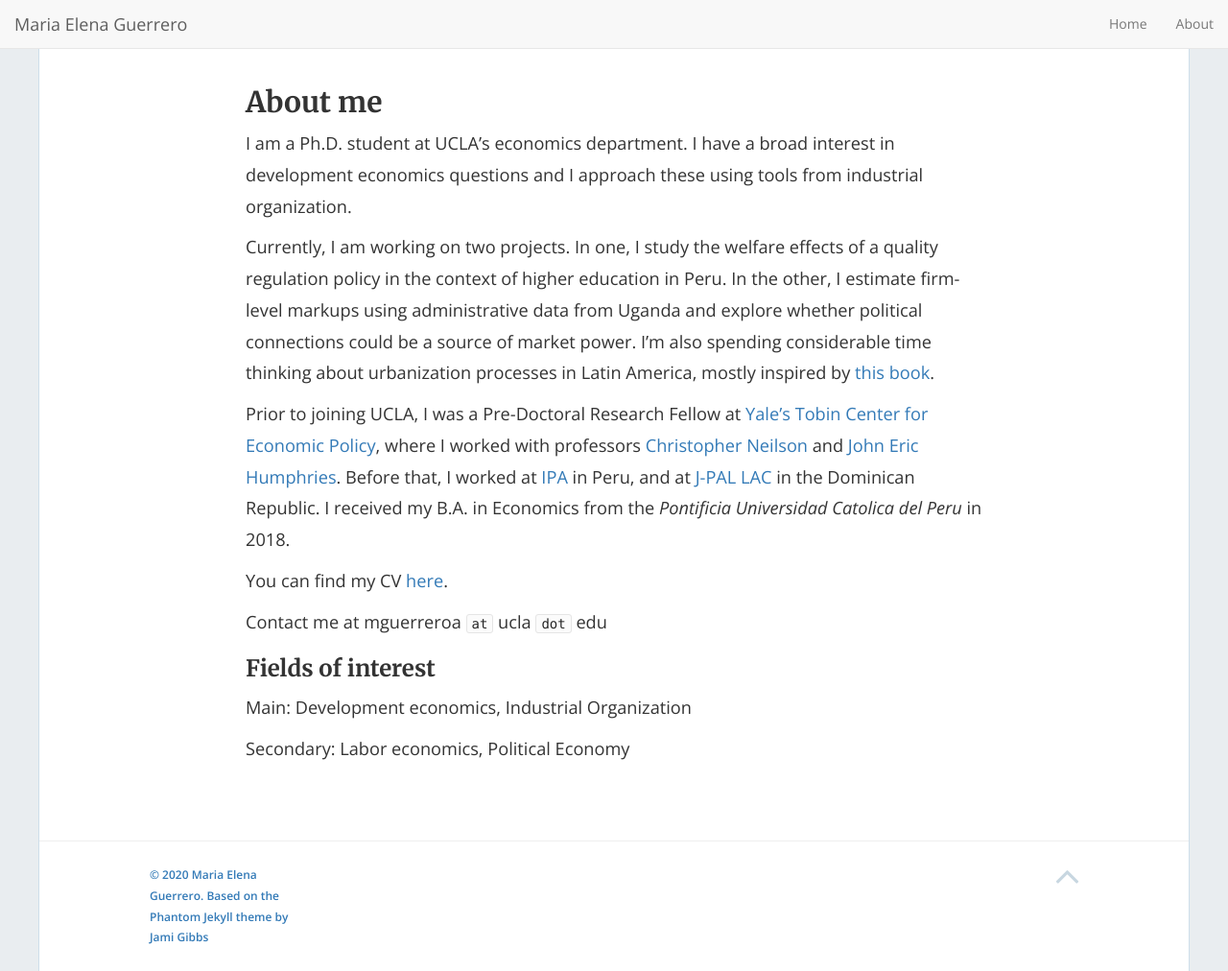
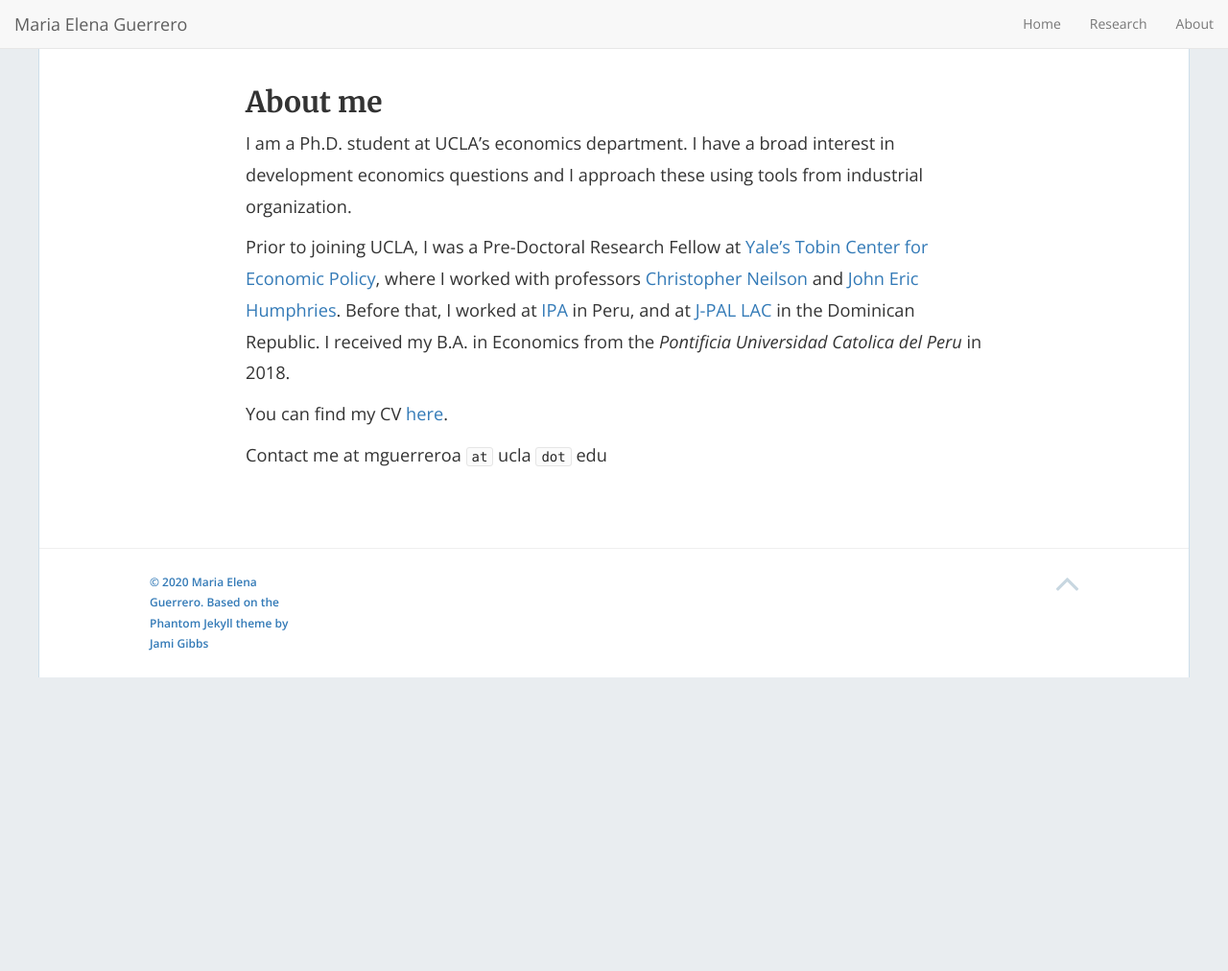
Before and after one commit to mariaelenaguer/mariaelenaguer.github.io, a Jekyll site: the page built from about.md, in a window 1280 px wide and 1012 px high. Shown: the whole window at 96% size. Built offline with Jekyll 4.4.1, drawn with Linux system fonts in a browser that asks for light colours; nearby versions of some CDN libraries.

Commit message:
Add research page

```diff
--- a/_config.yml
+++ b/_config.yml
@@ -102,4 +102,5 @@
 enable_nav: true
 nav_item:
   - { url: '/', text: 'Home' }
+  - { url: '/research', text: 'Research' }
   - { url: '/about', text: 'About' }
--- a/about.md
+++ b/about.md
@@ -7,16 +7,8 @@
 
 I am a Ph.D. student at UCLA's economics department. I have a broad interest in development economics questions and I approach these using tools from industrial organization.
 
-Currently, I am working on two projects. In one, I study the welfare effects of a quality regulation policy in the context of higher education in Peru. In the other, I estimate firm-level markups using administrative data from Uganda and explore whether political connections could be a source of market power. I'm also spending considerable time thinking about urbanization processes in Latin America, mostly inspired by [this book](https://www.alishaholland.com/book/).
-
 Prior to joining UCLA, I was a Pre-Doctoral Research Fellow at [Yale’s Tobin Center for Economic Policy](https://tobin.yale.edu/), where I worked with professors [Christopher Neilson](https://christopherneilson.github.io/) and [John Eric Humphries](http://johnerichumphries.com/). Before that, I worked at [IPA](http://www.poverty-action.org/study/information-about-returns-post-primary-education-peru) in Peru, and at [J-PAL LAC](https://www.povertyactionlab.org/latin-america-caribbean) in the Dominican Republic. I received my B.A. in Economics from the _Pontificia Universidad Catolica del Peru_ in 2018.
 
 You can find my CV [here](/CV_meg_2026.pdf).
 
 Contact me at mguerreroa  `at` ucla `dot` edu
-
-### Fields of interest
-
-Main: Development economics, Industrial Organization
-
-Secondary: Labor economics, Political Economy
```
Also changed, not shown: research.md (added, +19 -0 lines).
